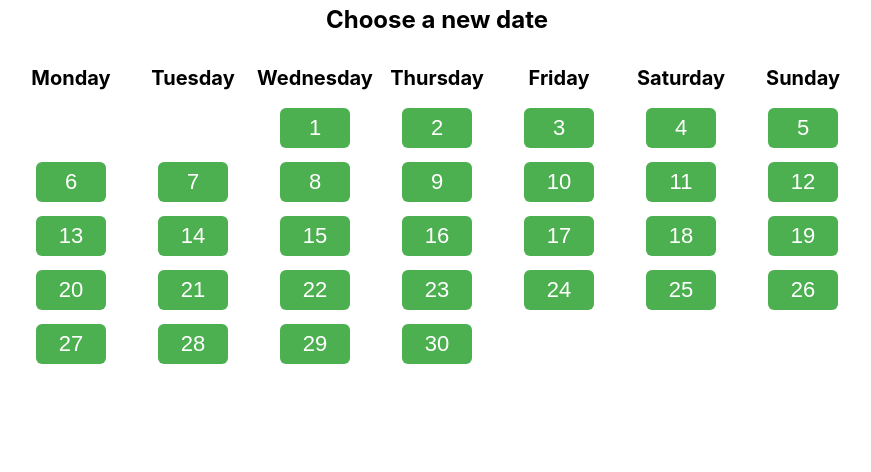
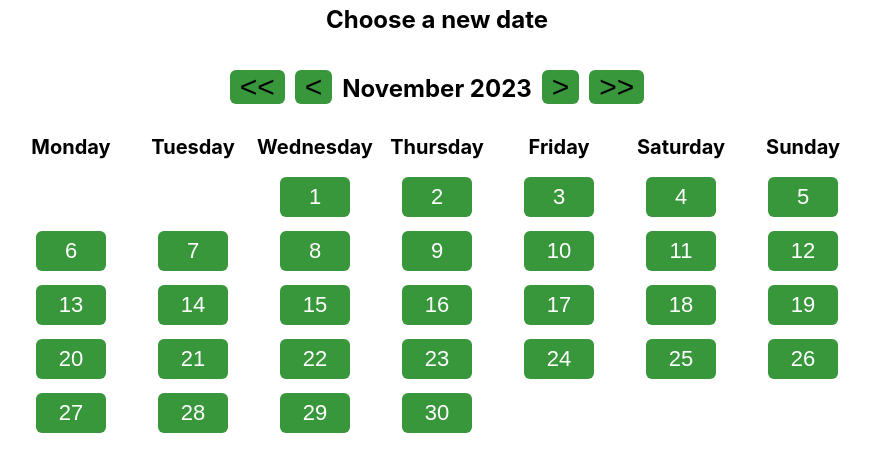
Before and after one commit to pavelivanov00/to-do-app-client, a React (Create React App) app: page / in a window 1280 px wide. Both pictures are taken after a click on the button "Change date". Shown: the part 214-686 px from the top of the page, without its empty margins (203-1074 px from the left). Built offline with nearby package versions, Linux system fonts and the light colour scheme; no server answers.

Commit message:
date change improvements

```diff
--- a/src/Components/ChangeDate.js
+++ b/src/Components/ChangeDate.js
@@ -1,10 +1,12 @@
-import React from 'react';
+import React, { useState } from 'react';
 import '../Css/ChangeDate.css'
 
 const ChangeDate = ({ chosenDay, onDayClick, fetchTasks }) => {
-  const weekdays = ['Monday', 'Tuesday', 'Wednesday', 'Thursday', 'Friday', 'Saturday', 'Sunday'];
-  const year = chosenDay.getFullYear();
-  const month = chosenDay.getMonth();
+  const getYear = chosenDay.getFullYear();
+  const [year, setYear] = useState(getYear);
+  const getMonth = chosenDay.getMonth();
+  const [month, setMonth] = useState(getMonth);
+
   const hours = chosenDay.getHours();
   const minutes = chosenDay.getMinutes();
   const seconds = chosenDay.getSeconds();
@@ -22,15 +24,75 @@ const ChangeDate = ({ chosenDay, onDayClick, fetchTasks }) => {
   const weeks = chunkArray([...Array(firstDayOfMonth).fill(null), ...daysInMonth], 7);
 
   const handleDayClick = day => {
-    const clickedDate = new Date(year, month, day, hours, minutes, seconds);
-    onDayClick(clickedDate, () => {
-      fetchTasks(clickedDate);
+    const changedDate = new Date(year, month, day, hours, minutes, seconds);
+    onDayClick(changedDate, () => {
+      fetchTasks(changedDate);
     });
+  };
+
+  const weekdays = ['Monday', 'Tuesday', 'Wednesday', 'Thursday', 'Friday', 'Saturday', 'Sunday'];
+
+  const monthNames = [
+    "January", "February", "March", "April", "May", "June",
+    "July", "August", "September", "October", "November", "December"
+  ];
+  const monthName = monthNames[month];
+
+  const prevMonth = () => {
+    if (month === 0) {
+      setYear(year - 1);
+      setMonth(11);
+    }
+    else setMonth(month - 1);
+  };
+
+  const nextMonth = () => {
+    if (month === 11) {
+      setYear(year + 1);
+      setMonth(0);
+    }
+    else setMonth(month + 1);
+  };
+
+  const prevYear = () => {
+    setYear(year - 1);
+  };
+
+  const nextYear = () => {
+    setYear(year + 1);
   };
 
   return (
     <div>
       <h2>Choose a new date</h2>
+      <button
+        className='changeYear'
+        onClick={prevYear}
+      >
+        {'<<'}
+      </button>
+      <button
+        className='changeMonth'
+        onClick={prevMonth}
+      >
+        {'<'}
+      </button>
+
+      <h2 className='date'>{monthName} {year}</h2>
+
+      <button
+        className='changeMonth'
+        onClick={nextMonth}
+      >
+        {'>'}
+      </button>
+      <button
+        className='changeYear'
+        onClick={nextYear}
+      >
+        {'>>'}
+      </button>
+
       <div className='outernDiv'>
         <table>
           <thead>
@@ -50,7 +112,8 @@ const ChangeDate = ({ chosenDay, onDayClick, fetchTasks }) => {
                     {day !== null && (
                       <button
                         className='dayButton'
-                        onClick={() => handleDayClick(day)}>{day}</button>
+                        onClick={() => handleDayClick(day)}>{day}
+                      </button>
                     )}
                   </td>
                 ))}
--- a/src/Css/ChangeDate.css
+++ b/src/Css/ChangeDate.css
@@ -1,3 +1,21 @@
+.date {
+    display: inline-block;
+    padding: 0px 10px 0px 10px;
+}
+
+.changeMonth,
+.changeYear {
+    background-color: #38963b;
+    cursor: pointer;
+    font-size: 30px;
+    border: none;
+    border-radius: 6px;
+    padding: 0px 10px 0px 10px;
+}
+.changeYear {
+    margin: 0px 10px 0px 10px;
+}
+
 .outernDiv {
     display: flex;
     justify-content: center;
@@ -13,9 +31,9 @@
 .dayButton {
     width: 70px;
     height: 40px;
-    background-color: #4caf50;
+    background-color: #38963b;
     border: none;
-    color: white;
+    color: rgb(255, 255, 255);
     text-align: center;
     display: inline-block;
     font-size: 22px;
@@ -24,6 +42,8 @@
     border-radius: 6px;
 }
 
+.changeMonth:hover,
+.changeYear:hover,
 .dayButton:hover {
-    background-color: #357d38;
+    background-color: #0e6a12;
 }
```
